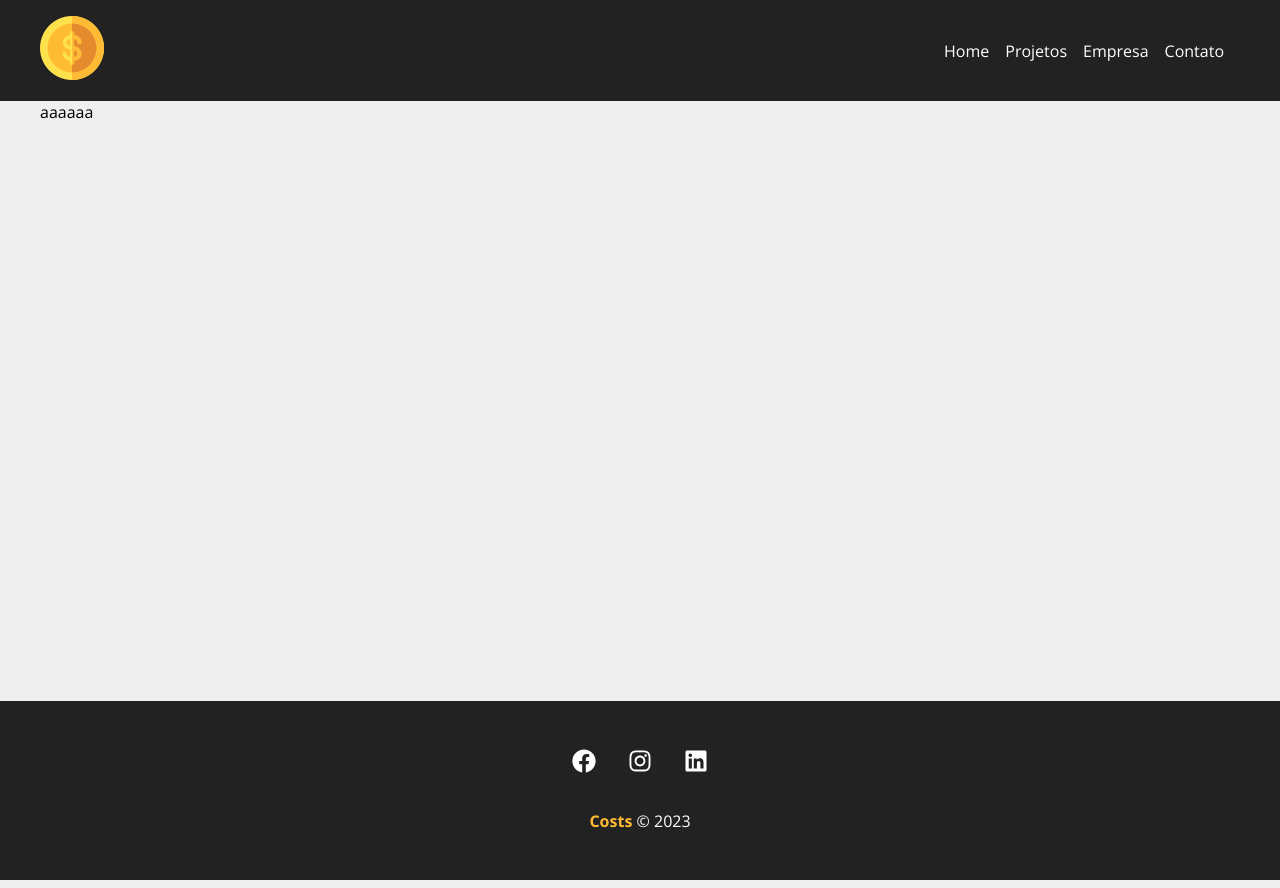
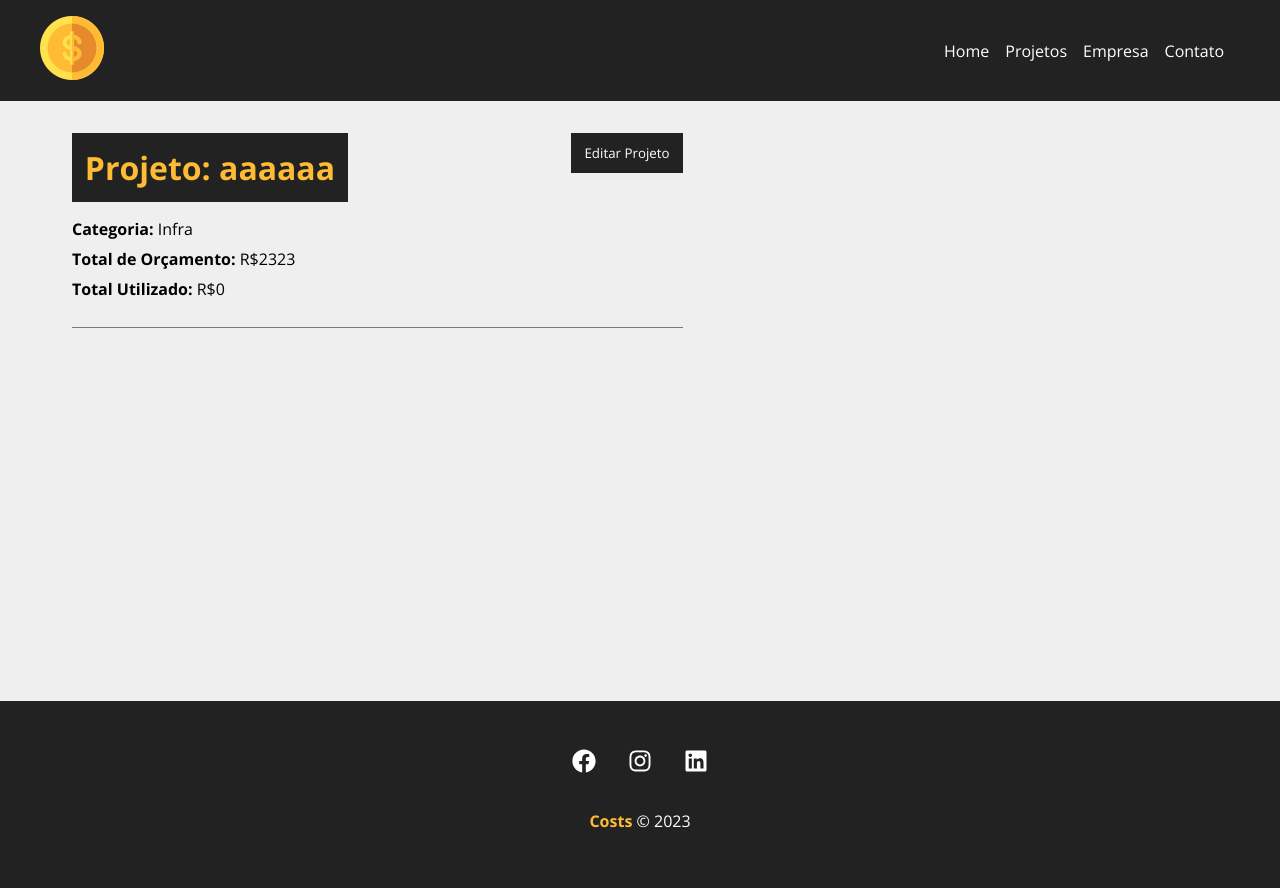
Before and after one commit to AndreDias25/COSTS, a React (Create React App) app in the folder costs/: page /projects/3 in a window 1280 px wide. Built offline with nearby package versions, Linux system fonts and the light colour scheme; data requests are answered from the project's data file.

Commit message:
exibindo detalhes do projeto

```diff
--- a/costs/src/components/pages/Project.js
+++ b/costs/src/components/pages/Project.js
@@ -2,6 +2,8 @@
 
 import { useParams } from 'react-router-dom';
 import { useState, useEffect } from 'react';
+import Loading from '../layout/Loading';
+import Container from '../layout/Container';
 
 function Project(){
 
@@ -9,8 +11,10 @@
     //pegando id da url
 
     const [project, setProject] = useState([]);
+    const [showProjectForm, setShowProjectForm] = useState(false);
 
     useEffect(() => {
+        setTimeout(() => {
             fetch(`http://localhost:5000/projects/${id}`, {
             method: 'GET',
             headers:{
@@ -21,10 +25,46 @@
                 setProject(data)
             })
             .catch(err => console.log(err))
+            }, 300)
     }, [id]) //monitorando o id
 
+    function toggleProjectForm(){
+        setShowProjectForm(!showProjectForm);
+    }
+
     return (
-        <p>{project.name}</p>
+        <>
+        {project.name ?
+            (<div className={styles.project_details}>
+                <Container customClass="column">
+                    <div className={styles.details_container}>
+                        <h1>Projeto: {project.name}</h1>
+                        <button className={styles.btn} onClick={toggleProjectForm}>
+                            {!showProjectForm ? 'Editar Projeto': 'Fechar Projeto'}
+                        </button>
+                        {!showProjectForm ? (
+                            <div className={styles.project_info}>
+                                <p>
+                                    <span>Categoria:</span> {project.category.name}
+                                </p>
+                                <p>
+                                    <span>Total de Orçamento:</span> R${project.budget}
+                                </p>
+                                <p>
+                                    <span>Total Utilizado:</span> R${project.cost}
+                                </p>
+                            </div >
+                        ): (
+                            <div className={styles.project_info}>
+                                <p>form</p>
+                            </div>
+                        )}
+                    </div>
+                </Container>
+            </div>)
+        : (
+        <Loading/>)}
+        </>
     )
 }
 
--- a/costs/src/components/pages/Project.module.css
+++ b/costs/src/components/pages/Project.module.css
@@ -0,0 +1,45 @@
+.project_details{
+    padding: 2em;
+}
+
+.project_details h1, h2, p{
+    margin-bottom: 0.5em;
+}
+
+.project_details h1{
+    background-color: #222;
+    color: #FFBB33;
+    padding: 0.4em;
+}
+
+.project_details span{
+    font-weight: bold;
+}
+
+.details_container, .service_form_container{
+    border-bottom: 1px solid #7A7A7A;
+    margin-bottom: 1.2em;
+    padding-bottom: 1.2em;
+    display: flex;
+    justify-content: space-between;
+    flex-wrap: wrap;
+}
+
+.btn{
+    background: #222;
+    color: #FFF;
+    padding: 0.5em 1em;
+    text-decoration: none;
+    transition: 0.5s;
+    cursor: pointer;
+    max-height: 40px;
+    border: none;
+}
+
+.btn:hover{
+    color: #FFBB33;
+}
+
+.project_info{
+    width: 100%;
+}
```
Lines whose indentation alone changed are shown as unchanged.
